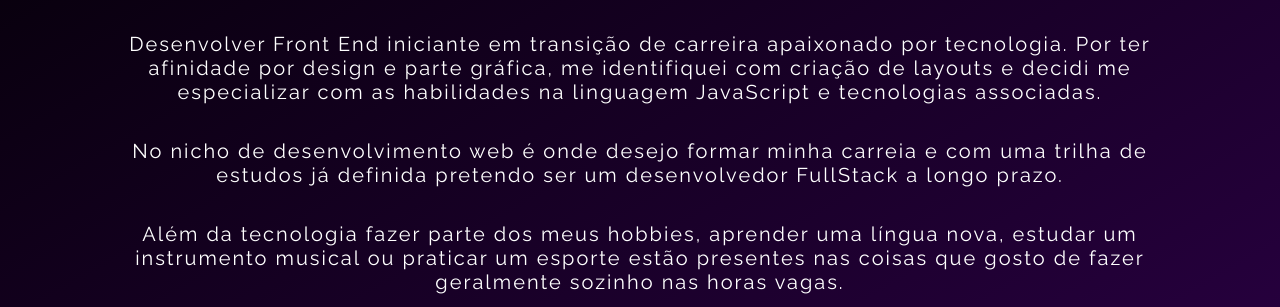
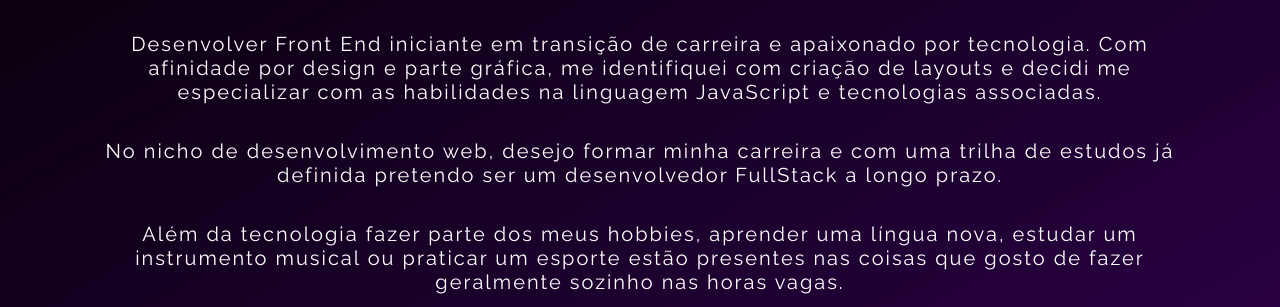
Before and after one commit to daniel-sgomes/Portifolio-Final, a plain HTML site: page index.html in a window 1280 px wide. Shown: the part 326-633 px from the top of the page. Drawn offline with nearby package versions, Linux system fonts and the light colour scheme.

Commit message:
Atualização currículo

```diff
--- a/index.html
+++ b/index.html
@@ -42,12 +42,12 @@
     <section class="home">
         <div class="informacoes">
             <h1 style="font-family: 'Poppins';">Olá! Sou Daniel Rodrigues</h1>
-            <p>Desenvolver Front End iniciante em transição de carreira apaixonado por tecnologia.
-                Por ter afinidade por design e parte
+            <p>Desenvolver Front End iniciante em transição de carreira e apaixonado por tecnologia.
+                Com afinidade por design e parte
                 gráfica,
                 me identifiquei com criação de layouts e decidi me especializar com as habilidades na linguagem
                 JavaScript e tecnologias associadas. </p>
-            <p>No nicho de desenvolvimento web é onde desejo formar minha carreia e com uma trilha de estudos já
+            <p>No nicho de desenvolvimento web, desejo formar minha carreira e com uma trilha de estudos já
                 definida pretendo
                 ser um desenvolvedor FullStack a longo prazo.</p>
             <p>
@@ -121,7 +121,7 @@
 
                 <li>
                     <h6>Git</h6>
-                    <img src="src/imagens/icon update.png" alt="">
+                    <img style="width: 64px;" src="src/imagens/icon update.png" alt="">
                 </li>
 
                 <li>
```
Also changed, not shown: curriculo.html (+1 -1 lines).
